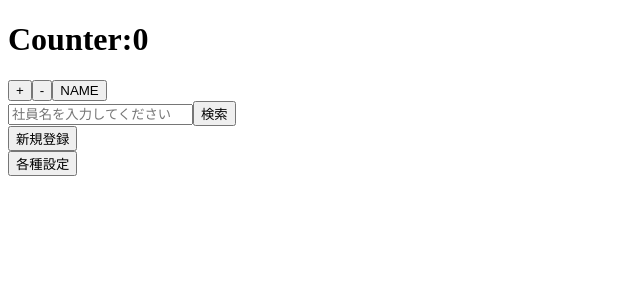
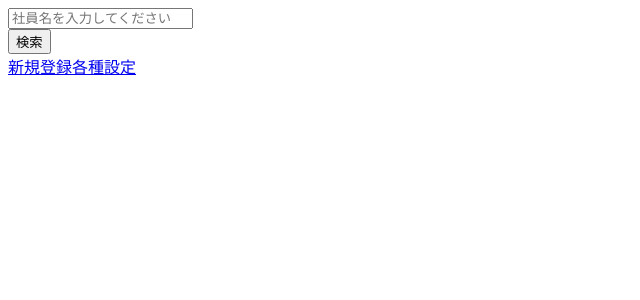
Before and after one commit to michiru-dev/HR-App-MySQL, a React (Create React App) app: page / in a window 1280 px wide. Shown: the top 300 px of the page, without its empty margins (0-640 px from the left). Built offline with nearby package versions, Linux system fonts and the light colour scheme.

Commit message:
Added functionality to display search results.

```diff
--- a/src/App.tsx
+++ b/src/App.tsx
@@ -4,34 +4,34 @@ import { BrowserRouter, Route, Routes } from 'react-router-dom'
 import Setting from './components/pages/setting/Setting'
 import LandingPage from './components/pages/landing/LandingPage'
 import Register from './components/pages/register/Register'
-import { increment, decrement, setName } from '../src/redux/counterSlice'
+// import { increment, decrement, setName } from '../src/redux/counterSlice'
 import { useAppDispatch, useAppSelector } from './redux/hooks'
 
 function App() {
-  const counter = useAppSelector((state) => state.counter.value)
-  //見てる値(counter.value)が変わった時にcounterの値も自動で更新される
-  const counterObj = useAppSelector((state) => state.counter)
-  // storeにアクセスしてstateをとってくるためにuseselectorが必要
-  //引数の書き方は上を参照。取ってきたいデータにアクセスしてる
-  //これはstoreからデータを取得！
-  const dispatch = useAppDispatch()
-  //storeのreducersの計算式を実行させるのがusedispatch
+  // const counter = useAppSelector((state) => state.counter.value)
+  // //見てる値(counter.value)が変わった時にcounterの値も自動で更新される
+  // const counterObj = useAppSelector((state) => state.counter)
+  // // storeにアクセスしてstateをとってくるためにuseselectorが必要
+  // //引数の書き方は上を参照。取ってきたいデータにアクセスしてる
+  // //これはstoreからデータを取得！
+  // const dispatch = useAppDispatch()
+  // //storeのreducersの計算式を実行させるのがusedispatch
 
-  // dispatch(setName('test'))
-  //        ⇩
-  //      store 'test' => action = { payload: 'test', type: '...' }
-  //        ⇩
-  // setName('test') => setName(state, action)
+  // // dispatch(setName('test'))
+  // //        ⇩
+  // //      store 'test' => action = { payload: 'test', type: '...' }
+  // //        ⇩
+  // // setName('test') => setName(state, action)
 
   return (
     <div>
-      <div>
+      {/* <div>
         <h1>Counter:{counter}</h1>
         <h2>{counterObj.name}</h2>
         <button onClick={() => dispatch(increment())}>+</button>
         <button onClick={() => dispatch(decrement())}>-</button>
         <button onClick={() => dispatch(setName('test'))}>NAME</button>
-      </div>
+      </div> */}
       <BrowserRouter>
         <Routes>
           <Route path="/" element={<LandingPage />} />
--- a/src/components/common/Button.tsx
+++ b/src/components/common/Button.tsx
@@ -1,11 +1,13 @@
-import React, { useState } from 'react'
+import React, { ComponentProps } from 'react'
 
-type ButtonProps = { text: string; onClick?: () => void }
+type ButtonProps = ComponentProps<'button'> & { text: string }
+//ComponentProps<'button'> これでbuttonの全ての型を自動で割り当て
 
-function Button({ text, onClick }: ButtonProps) {
+function Button({ text, ...rest }: ButtonProps) {
+  //buttonprops何が入っても大丈夫
   return (
     <div>
-      <button onClick={onClick}>{text}</button>
+      <button {...rest}>{text}</button>
     </div>
   )
 }
--- /dev/null
+++ b/src/components/common/LinkButton.tsx
@@ -0,0 +1,10 @@
+import React from 'react'
+import { Link } from 'react-router-dom'
+
+type linkButtonProps = { link: string; text: string }
+
+const LinkButton = ({ link, text }: linkButtonProps) => {
+  return <Link to={link}>{text}</Link>
+}
+
+export default LinkButton
--- a/src/components/common/Search.tsx
+++ b/src/components/common/Search.tsx
@@ -1,12 +1,46 @@
-import React from 'react'
+import React, { useState } from 'react'
+import Button from './Button'
+import { SearchResult } from './SearchResult'
+import { useAppSelector, useAppDispatch } from '../../redux/hooks'
+import { searchEmployee } from '../../redux/employeeDataSlice'
 
 function Search() {
+  const [searchInput, setSearchInput] = useState('')
+  const dispatch = useAppDispatch()
+
+  const handleSearchInput = (e: any) => {
+    setSearchInput(e.target.value)
+  }
+
+  const handleOnclick = () => {
+    setSearchInput('')
+    dispatch(searchEmployee(searchInput))
+  }
+  // const employeeData = useAppSelector((state) => state.employee.employeeData)
+  // const searchedEmployeeData = useAppSelector(
+  //   (state) => state.employee.searchedEmployeeData
+  // )
+
+  // console.log(employeeData)
+
+  // console.log(searchedEmployeeData)
+
+  // console.log(searchInput)
+
   return (
-    <form action="">
-      <input type="search" placeholder="社員名を入力してください" />
-      <input type="submit" value="検索" />
-    </form>
+    <>
+      <input
+        value={searchInput}
+        type="search"
+        onChange={(e) => {
+          handleSearchInput(e)
+        }}
+        placeholder="社員名を入力してください"
+      />
+      <Button type="button" text={'検索'} onClick={handleOnclick} />
+      <SearchResult />
+    </>
   )
 }
 
-export default Search
+export { Search }
--- a/src/components/common/SearchResult.tsx
+++ b/src/components/common/SearchResult.tsx
@@ -2,24 +2,29 @@ import React from 'react'
 import { useAppSelector } from '../../redux/hooks'
 
 function SearchResult() {
-  const employeeData = useAppSelector((state) => state.employee.employeeData)
-  console.log(employeeData)
+  const foundEmployee = useAppSelector(
+    (state) => state.employee.searchedEmployeeData
+  )
+
+  if (foundEmployee.length === 0) {
+    return null // データがない場合は何も表示しない
+  }
 
   return (
     <div>
       <ul>
-        {employeeData.map((data: any) => {
-          return (
-            <li key={data.id}>
+        {foundEmployee.map((data) => (
+          <li key={data.id}>
+            <ul>
               <li>{data.firstName}</li>
               <li>{data.lastName}</li>
               <li>{data.contractType}</li>
-            </li>
-          )
-        })}
+            </ul>
+          </li>
+        ))}
       </ul>
     </div>
   )
 }
 
-export default SearchResult
+export { SearchResult }
--- a/src/components/pages/landing/LandingPage.tsx
+++ b/src/components/pages/landing/LandingPage.tsx
@@ -1,18 +1,13 @@
 import React from 'react'
-import Search from '../../common/Search'
-import Button from '../../common/Button'
-import { Link } from 'react-router-dom'
+import { Search } from '../../common/Search'
+import LinkButton from '../../common/LinkButton'
 
 function LandingPage() {
   return (
     <div>
       <Search />
-      <Link to={'register'}>
-        <Button text={'新規登録'} />
-      </Link>
-      <Link to={'setting'}>
-        <Button text={'各種設定'} />
-      </Link>
+      <LinkButton link={'register'} text={'新規登録'} />
+      <LinkButton link={'setting'} text={'各種設定'} />
     </div>
   )
 }
--- a/src/components/pages/register/Register.tsx
+++ b/src/components/pages/register/Register.tsx
@@ -9,7 +9,7 @@ import { addEmployee } from '../../../redux/employeeDataSlice'
 import type { EmployeeWithoutId } from '../../../redux/employeeDataSlice'
 import RegisterInput from './RegisterInput'
 import RegisterNameInput from './RegisterNameInput'
-import SearchResult from '../../common/SearchResult'
+import { SearchResult } from '../../common/SearchResult'
 
 function Register() {
   const dispatch = useDispatch()
@@ -44,6 +44,7 @@ function Register() {
   } = registerInfo
 
   const handleRegister = () => {
+    alert('登録されました')
     dispatch(
       addEmployee({
         firstName,
@@ -59,7 +60,21 @@ function Register() {
         rank,
         position,
       })
-    )
+    ) //inputを空にする
+    setRegisterInfo({
+      firstName: '',
+      lastName: '',
+      firstFurigana: '',
+      lastFurigana: '',
+      birthday: '',
+      postalCode: '',
+      education: '',
+      hireDate: '',
+      contractType: '',
+      department: '',
+      rank: '',
+      position: '',
+    })
   }
 
   return (
@@ -168,7 +183,7 @@ function Register() {
 
       <Button text={'登録'} onClick={handleRegister} />
 
-      <SearchResult />
+      {/* <SearchResult /> */}
     </div>
   )
 }
--- a/src/redux/counterSlice.ts
+++ b/src/redux/counterSlice.ts
@@ -36,5 +36,5 @@ export const counterSlice = createSlice({
   },
 })
 
-export const { increment, decrement, setName } = counterSlice.actions //actions=reducersだけどここでは必ずactions
-export default counterSlice.reducer
+// export const { increment, decrement, setName } = counterSlice.actions //actions=reducersだけどここでは必ずactions
+// export default counterSlice.reducer
--- a/src/redux/employeeDataSlice.ts
+++ b/src/redux/employeeDataSlice.ts
@@ -21,10 +21,12 @@ export type EmployeeWithoutId = Omit<EmployeeBase, 'id'>
 
 type InitialBase = {
   employeeData: Array<EmployeeBase>
+  searchedEmployeeData: Array<EmployeeBase>
 }
 
 const initialState: InitialBase = {
   employeeData: [],
+  searchedEmployeeData: [],
 }
 
 export const employeeDataSlice = createSlice({
@@ -35,8 +37,18 @@ export const employeeDataSlice = createSlice({
       const id = (state.employeeData.length + 1).toString()
       state.employeeData.push({ ...action.payload, id }) //展開してidを追加して新しいobjectを作成している
     },
+    searchEmployee: (state, action: PayloadAction<string>) => {
+      state.searchedEmployeeData = state.employeeData.filter((data) => {
+        return (
+          data.firstName.includes(action.payload) ||
+          data.lastName.includes(action.payload) ||
+          data.firstFurigana.includes(action.payload) ||
+          data.lastFurigana.includes(action.payload)
+        )
+      })
+    },
   },
 })
 
-export const { addEmployee } = employeeDataSlice.actions
+export const { addEmployee, searchEmployee } = employeeDataSlice.actions
 export default employeeDataSlice.reducer
--- a/src/redux/store.ts
+++ b/src/redux/store.ts
@@ -1,5 +1,5 @@
 import { configureStore } from '@reduxjs/toolkit'
-import counterSlicer from './counterSlice'
+// import counterSlicer from './counterSlice'
 import optionsSlicer from './optionsSlice'
 import employeeDataSlicer from './employeeDataSlice'
 
@@ -9,7 +9,7 @@ import employeeDataSlicer from './employeeDataSlice'
 const store = configureStore({
   reducer: {
     //ここは名前決まってる
-    counter: counterSlicer, //counterは自分でつけた
+    // counter: counterSlicer, //counterは自分でつけた
     option: optionsSlicer,
     employee: employeeDataSlicer,
   },
```
